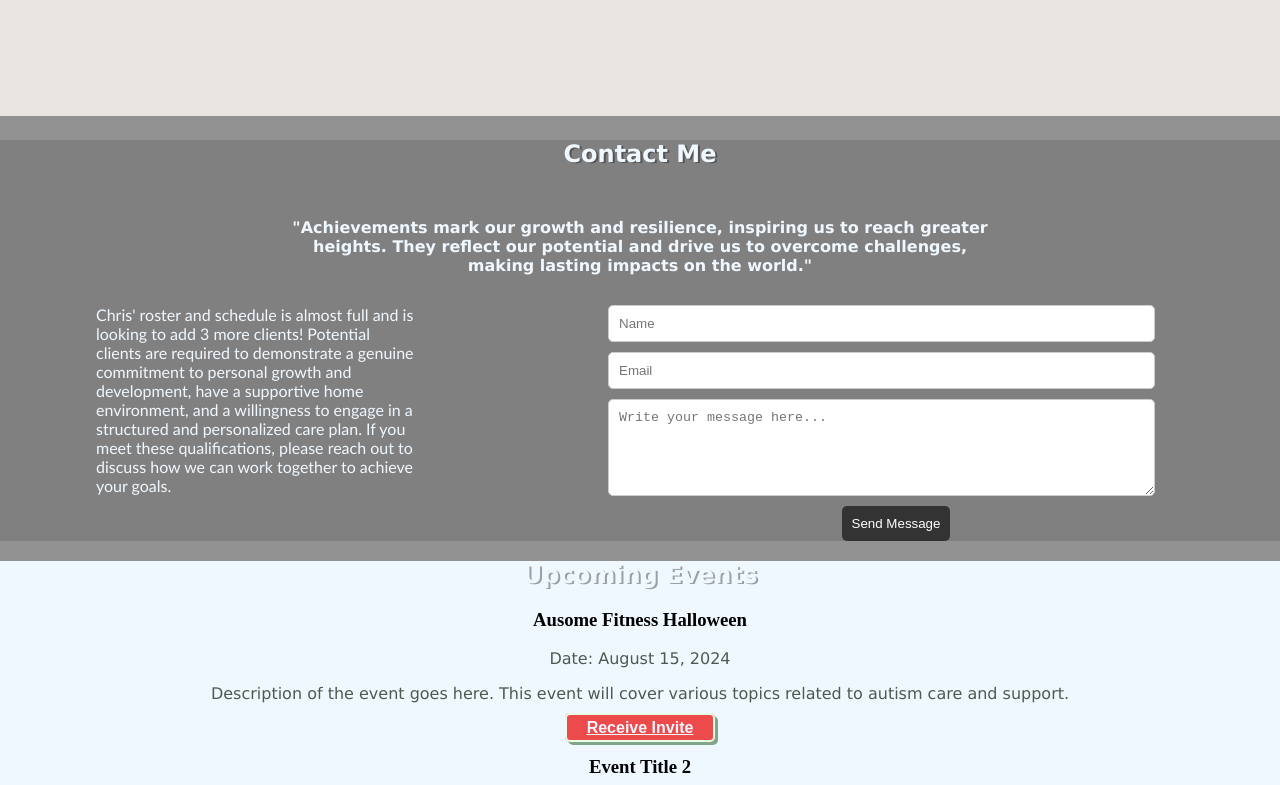
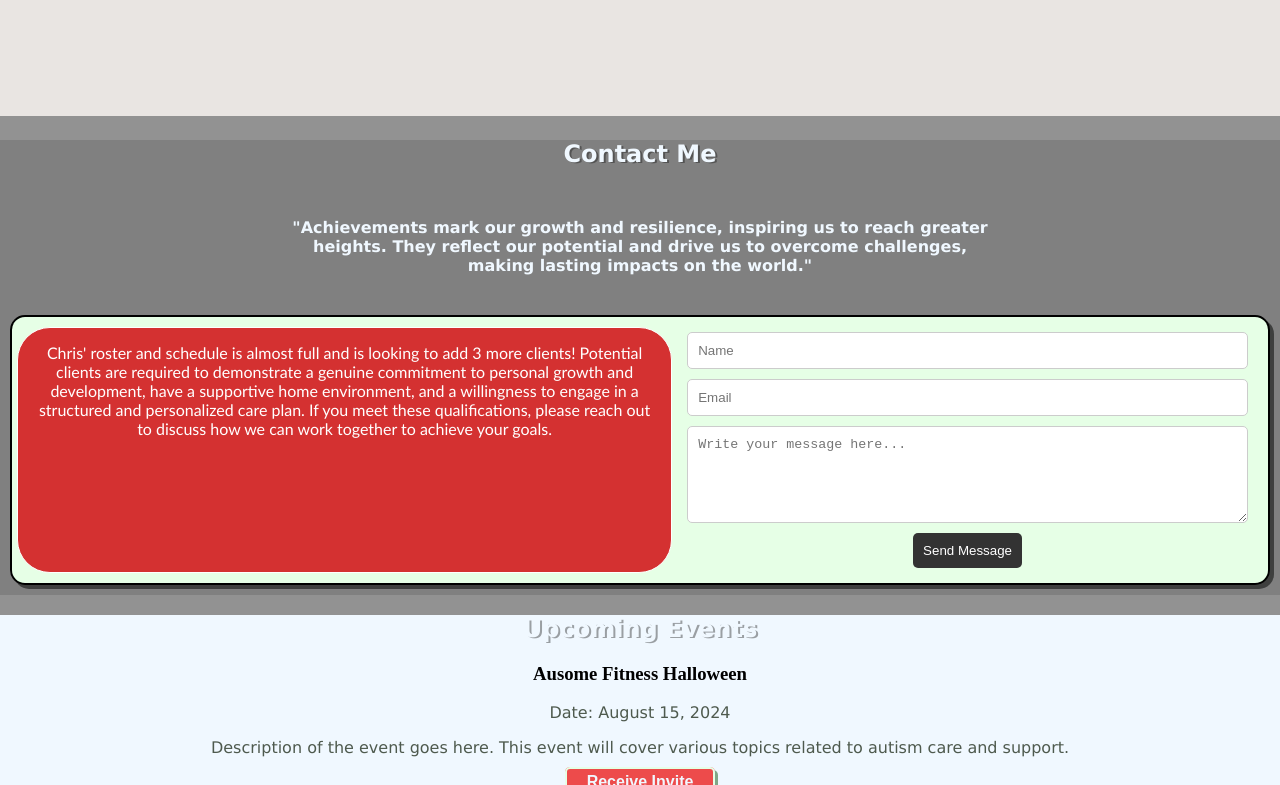
Before and after one commit to 3123MtOlympus/caregiver, a plain HTML site: page index.html in a window 1280 px wide. Shown: the part 1963-2748 px from the top of the page. Drawn offline with Linux system fonts and the light colour scheme.

Commit message:
fixing contact section

```diff
--- a/asset/styles.css
+++ b/asset/styles.css
@@ -40,58 +40,30 @@ body {
     color: #333;
 }
 
-/* .reviews-container {
-    display: flex;
-    overflow-x: scroll;
-    scroll-snap-type: x mandatory;
-} */
-/* .review {
-    flex: 0 0 auto;
-    width: calc(30.333% - 20px);
-    border: 1px solid #ccc;
-    padding: 20px;
-    box-shadow: 2px 2px 10px rgba(0, 0, 0, 0.1);
-    background-color: #ffffff;
-    margin-right: 20px;
-    scroll-snap-align: start;
-} */
 .review:last-child {
     margin-right: 0;
 }
 
-.contact-form
-
-/* .review-form */
-    {
+.contact-form{
+    padding: 5px;
     display: flex;
     flex-direction: column;
+    margin:  0 auto;
+
 }
 
-.contact-form label
-
-/* .review-form label  */
-    {
-    margin-bottom: 15px;
-}
 
 .contact-form input,
-.contact-form textarea
-
-/* .review-form input,
-.review-form textarea  */
-    {
+.contact-form textarea {
     margin-bottom: 10px;
     padding: 10px;
     border: 1px solid #ccc;
     border-radius: 5px;
-    width: 95%;
+    width: 100%;
     box-sizing: border-box;
 }
 
-.contact-form button
-
-/* .review-form button  */
-    {
+.contact-form button {
     margin: 0 auto;
     padding: 10px;
     background-color: #333;
@@ -101,11 +73,10 @@ body {
     cursor: pointer;
 }
 
-/* .review-form button:hover */
+
 .contact-form button:hover {
     margin: 10px;
     padding: 10px;
-
     background-color: #632626;
     color: #fff;
     border: none;
@@ -113,23 +84,10 @@ body {
     cursor: pointer;
 }
 
-/* .review-nav {
-    display: flex;
-    justify-content: space-between;
-    margin-top: 10px;
-}
-.review-nav button {
-    padding: 10px;
-    background-color: #333;
-    color: #fff;
-    border: none;
-    border-radius: 5px;
-    cursor: pointer;
-} */
+
 
 .section-introduction {
     width: 100%;
-    /* margin: 0 auto; */
     padding: 0px;
     font-size: smaller;
 }
@@ -174,12 +132,14 @@ body {
 .aboutMe-img {
     width: 100%;
     height: 100%;
+    box-shadow: 3px 3px 4px rgb(123, 135, 123);
+}
 
-}
 
 .aboutMeCap {
     width: 100%;
     padding: 10px;
+    box-shadow: 3px 3px 4px rgb(123, 135, 123);
 }
 
 #about-me-paragraph{
@@ -370,9 +330,15 @@ h4 {
 }
 
 .availability-note {
-    width: 25%;
+
+    padding: 15px;
+    width: 50%;
+    text-align: center;
     margin: 0 auto;
-    color: #f0f8ff;
+    background-color: #d43131;
+    color: #ffffff;
+    border: 1px solid ;
+    border-radius: 33px;
     font-family: 'Gill Sans', 'Gill Sans MT', Calibri, 'Trebuchet MS', sans-serif;
 }
 
@@ -380,5 +346,11 @@ h4 {
     margin: 0 auto;
     display: inline-flex;
     justify-content: center;
-
+border: 2px solid ;
+border-radius: 15px;
+padding: 10px;
+padding-left: 0px ;
+margin: 10px;
+box-shadow: 4px 4px rgb(62, 63, 62);
+background-color: #e6ffe6;
 }
```
Also changed, not shown: index.html (+0 -33 lines).
